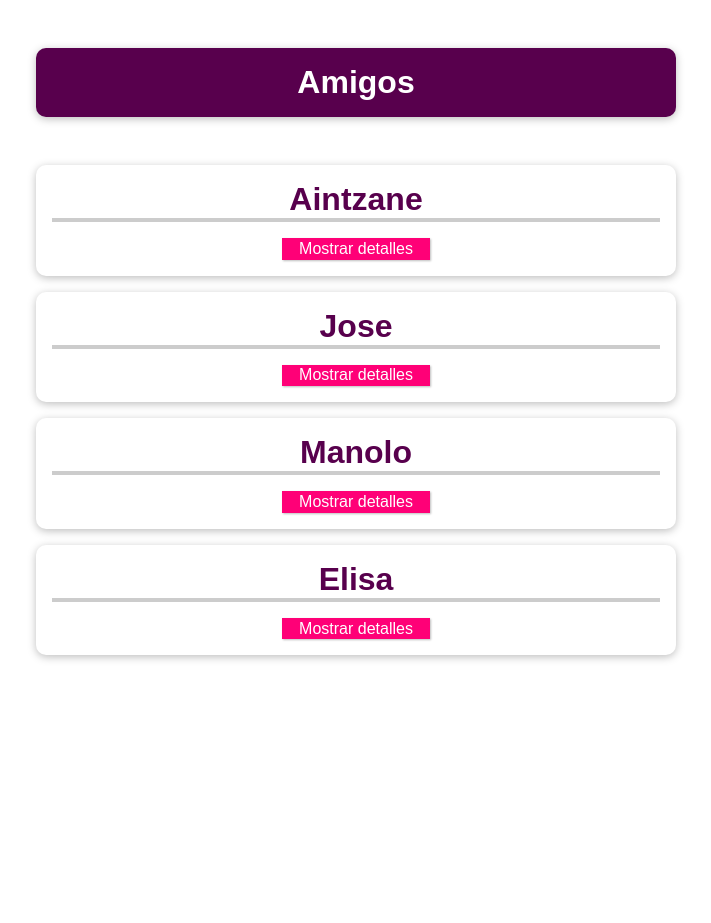
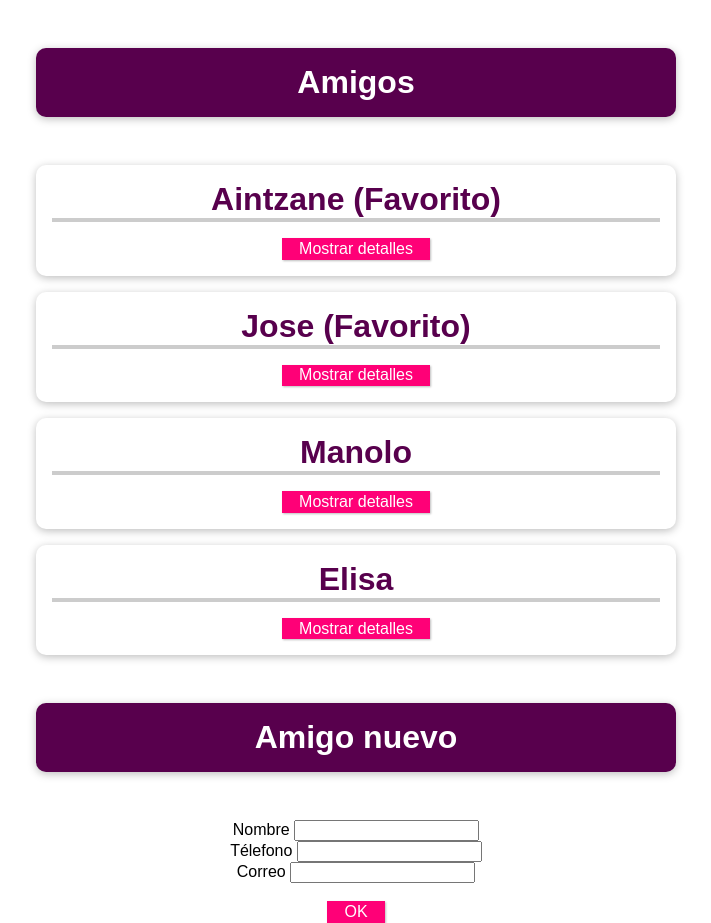
Before and after one commit to vikiii22/Curso-Vue, a Vue app in the folder Proyecto-prueba-curso/: page / in a window 1280 px wide. Shown: the whole page, without its empty margins (284-995 px from the left). Before the commit the page ends 800 px from the top, so only its background shows below. Built offline with nearby package versions, Linux system fonts and the light colour scheme.

Commit message:
componente nuevo

```diff
--- a/Proyecto-prueba-curso/src/App.vue
+++ b/Proyecto-prueba-curso/src/App.vue
@@ -6,7 +6,9 @@
     :nombre="amigo.nombre"
     :numero="amigo.numero"
     :email="amigo.email"
+    :favorito="amigo.favorito"
   />
+  <amigo-nuevo @anyadir-amigo="anyadirAmigo"></amigo-nuevo>
 </template>
 
 <script>
@@ -18,24 +20,39 @@ export default {
           nombre: "Aintzane",
           numero: 610546413,
           email: "ainza@gmail.com",
+          favorito: true,
         },
         {
           nombre: "Jose",
           numero: 727701591,
           email: "jose@gmail.com",
+          favorito: true,
         },
         {
           nombre: "Manolo",
           numero: 610546413,
           email: "manolico@gmail.com",
+          favorito: false,
         },
         {
           nombre: "Elisa",
           numero: 610546413,
           email: "elisa@gmail.com",
+          favorito: false,
         },
       ],
     };
+  },
+
+  methods: {
+    anyadirAmigo(nombreR, telefono, correoR) {
+      const nuevoAmigo = {
+        nombre: nombreR,
+        numero: telefono,
+        email: correoR,
+      };
+      this.amigos.push(nuevoAmigo);
+    },
   },
 };
 </script>
--- /dev/null
+++ b/Proyecto-prueba-curso/src/components/AmigoNuevo.vue
@@ -0,0 +1,48 @@
+<template>
+  <h1>Amigo nuevo</h1>
+  <form @submit.prevent="submitData">
+    <div>
+      <label>Nombre </label>
+      <input type="text" v-model="nombreInput" />
+    </div>
+    <div>
+        <label>Télefono </label>
+        <input type="number" v-model="telefonoInput" />
+    </div>
+    <div>
+        <label>Correo </label>
+        <input type="email" v-model="correoInput" />
+    </div>
+    <br />
+    <button @click="anyadirAmigo">OK</button>
+  </form>
+</template>
+
+<script>
+export default {
+  emits: ['anyadir-amigo'],
+  data() {
+    return {
+      nombreInput: "",
+      telefonoInput:"",
+      correoInput:""
+    };
+  },
+
+  methods: {
+    anyadirAmigo() {
+        if(this.nombreInput=="" || this.telefonoInput=="" || this.correoInput==""){
+            return
+        }else{
+            this.$emit('anyadir-amigo', this.nombreInput, this.telefonoInput, this.correoInput);
+        }
+    },
+  },
+};
+</script>
+
+<style>
+form {
+  text-align: center;
+}
+</style>
--- a/Proyecto-prueba-curso/src/components/ContactosAmigos.vue
+++ b/Proyecto-prueba-curso/src/components/ContactosAmigos.vue
@@ -38,11 +38,11 @@ export default {
     },
     numero: {
       type: Number,
-      required: true,
+      required: false,
     },
     email: {
       type: String,
-      required: true,
+      required: false,
     },
     favorito: {
       type: Boolean,
--- a/Proyecto-prueba-curso/src/main.js
+++ b/Proyecto-prueba-curso/src/main.js
@@ -2,9 +2,11 @@ import { createApp } from 'vue';
 
 import App from './App.vue';
 import ContactosAmigos from './components/ContactosAmigos.vue';
+import AmigoNuevo from './components/AmigoNuevo.vue';
 
 const app=createApp(App);
 
 app.component('contactos-amigos', ContactosAmigos);
+app.component('amigo-nuevo', AmigoNuevo)
 
 app.mount('#app');
```
